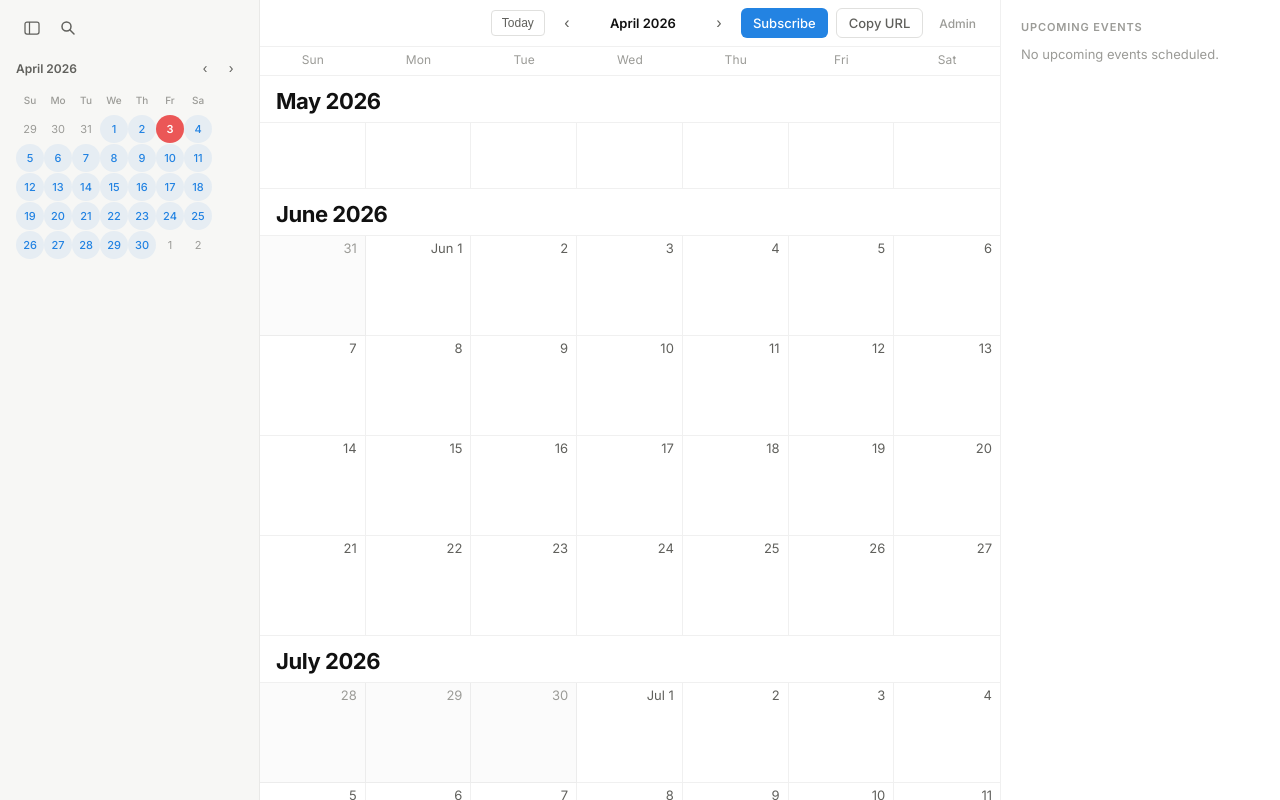
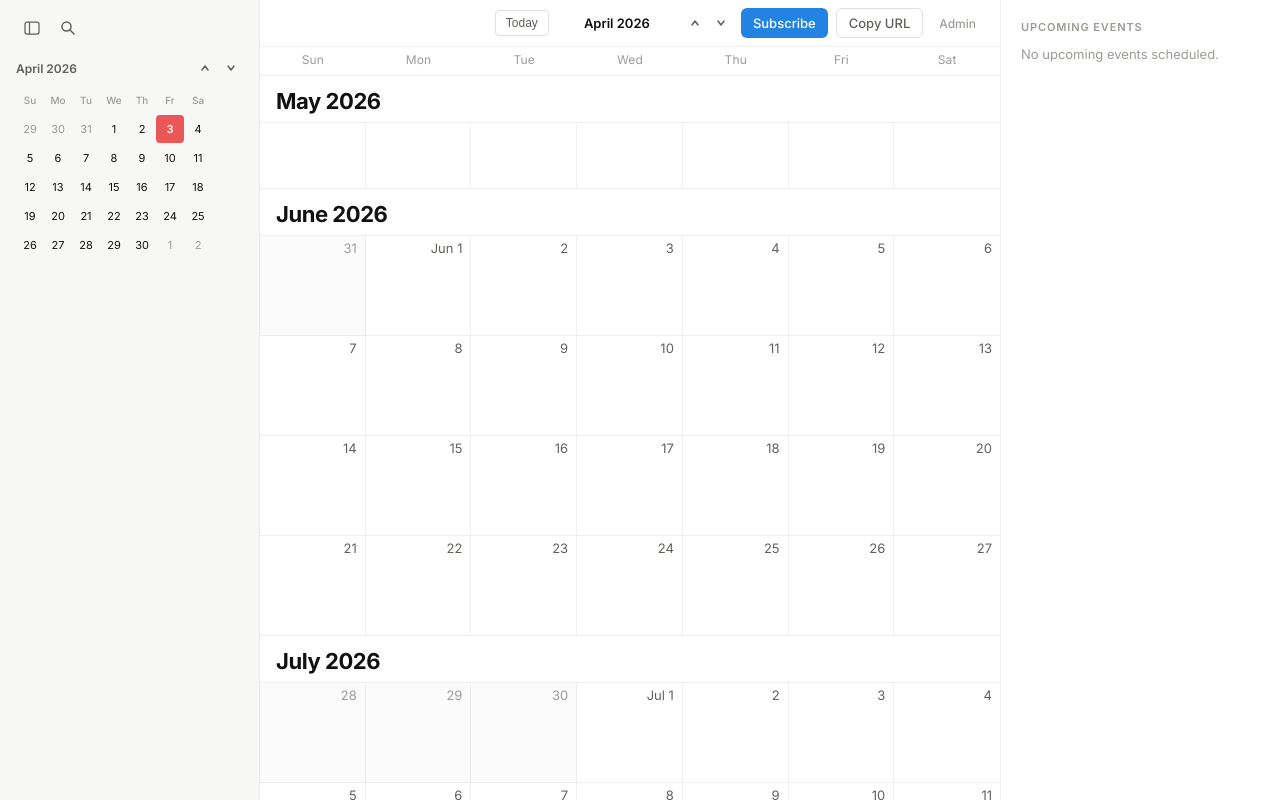
Before and after one commit to ntu-astro/ntuas-calendar, a website: page public/index.html in a window 1280 px wide. Drawn offline with Linux system fonts and the light colour scheme; no server answers.

Commit message:
style: enhance navigation controls with improved layout and iconography

```diff
--- a/public/index.html
+++ b/public/index.html
@@ -115,12 +115,18 @@
         .nav-month-controls {
             display: flex;
             align-items: center;
+            gap: 6px;
+        }
+
+        .nav-month-arrows {
+            display: flex;
+            flex-direction: row;
             gap: 2px;
         }
 
-        .nav-month-controls button {
-            width: 28px;
-            height: 28px;
+        .nav-month-arrows button {
+            width: 24px;
+            height: 24px;
             border: none;
             background: transparent;
             border-radius: var(--radius-sm);
@@ -129,12 +135,12 @@
             display: flex;
             align-items: center;
             justify-content: center;
-            font-size: 16px;
             transition: background 0.15s;
             flex-shrink: 0;
-        }
-
-        .nav-month-controls button:hover {
+            padding: 0;
+        }
+
+        .nav-month-arrows button:hover {
             background: var(--bg-hover);
             color: var(--text-primary);
         }
@@ -323,7 +329,7 @@
             font-size: 11px;
             font-weight: 400;
             color: var(--text-primary);
-            border-radius: 50%;
+            border-radius: 4px;
             cursor: pointer;
             transition: background 0.12s;
             user-select: none;
@@ -341,12 +347,6 @@
             background: var(--accent-red);
             color: #fff;
             font-weight: 600;
-        }
-
-        .mini-cal-day.mini-selected:not(.today) {
-            background: var(--accent-blue-light);
-            color: var(--accent-blue);
-            font-weight: 500;
         }
 
         /* ─── CALENDAR AREA ─── */
@@ -468,7 +468,7 @@
             justify-content: center;
             width: 22px;
             height: 22px;
-            border-radius: 50%;
+            border-radius: 6px;
             background: var(--accent-red);
             color: #fff;
             font-weight: 600;
@@ -785,8 +785,12 @@
             <div class="mini-cal-header">
                 <span class="mini-cal-month-label" id="miniCalMonth">Loading...</span>
                 <div class="mini-cal-nav-group">
-                    <button class="mini-cal-nav" id="miniCalPrev" aria-label="Previous month">&#8249;</button>
-                    <button class="mini-cal-nav" id="miniCalNext" aria-label="Next month">&#8250;</button>
+                    <button class="mini-cal-nav" id="miniCalPrev" aria-label="Previous month">
+                        <svg width="10" height="10" viewBox="0 0 10 10" fill="none"><path d="M2 7L5 3L8 7" stroke="currentColor" stroke-width="1.5" stroke-linecap="round" stroke-linejoin="round"/></svg>
+                    </button>
+                    <button class="mini-cal-nav" id="miniCalNext" aria-label="Next month">
+                        <svg width="10" height="10" viewBox="0 0 10 10" fill="none"><path d="M2 3L5 7L8 3" stroke="currentColor" stroke-width="1.5" stroke-linecap="round" stroke-linejoin="round"/></svg>
+                    </button>
                 </div>
             </div>
             <div class="mini-cal-grid" id="miniCalGrid"></div>
@@ -810,9 +814,15 @@
                 <div class="calendar-top-right">
                     <button id="todayBtn">Today</button>
                     <div class="nav-month-controls">
-                        <button id="prevMonth" aria-label="Previous Month">&#8249;</button>
                         <span id="monthLabel"></span>
-                        <button id="nextMonth" aria-label="Next Month">&#8250;</button>
+                        <div class="nav-month-arrows">
+                            <button id="prevMonth" aria-label="Previous Month">
+                                <svg width="10" height="10" viewBox="0 0 10 10" fill="none"><path d="M2 7L5 3L8 7" stroke="currentColor" stroke-width="1.5" stroke-linecap="round" stroke-linejoin="round"/></svg>
+                            </button>
+                            <button id="nextMonth" aria-label="Next Month">
+                                <svg width="10" height="10" viewBox="0 0 10 10" fill="none"><path d="M2 3L5 7L8 3" stroke="currentColor" stroke-width="1.5" stroke-linecap="round" stroke-linejoin="round"/></svg>
+                            </button>
+                        </div>
                     </div>
                     <a href="webcal://calendar.ntuas.com/subscribe" class="btn-subscribe">Subscribe</a>
                     <button class="btn-copy" id="copyBtn">Copy URL</button>
@@ -1541,11 +1551,7 @@
             for (let i = 1; i <= daysInMonth; i++) {
                 const el = document.createElement('div');
                 const isToday = year === today.getFullYear() && month === today.getMonth() && i === today.getDate();
-                const isVisibleMonth = miniMonthKey === visibleMonthKey;
                 el.className = 'mini-cal-day' + (isToday ? ' today' : '');
-                if (isVisibleMonth && !isToday) {
-                    el.classList.add('mini-selected');
-                }
                 el.textContent = i;
                 el.addEventListener('click', () => {
                     const targetDate = new Date(year, month, i);
```
